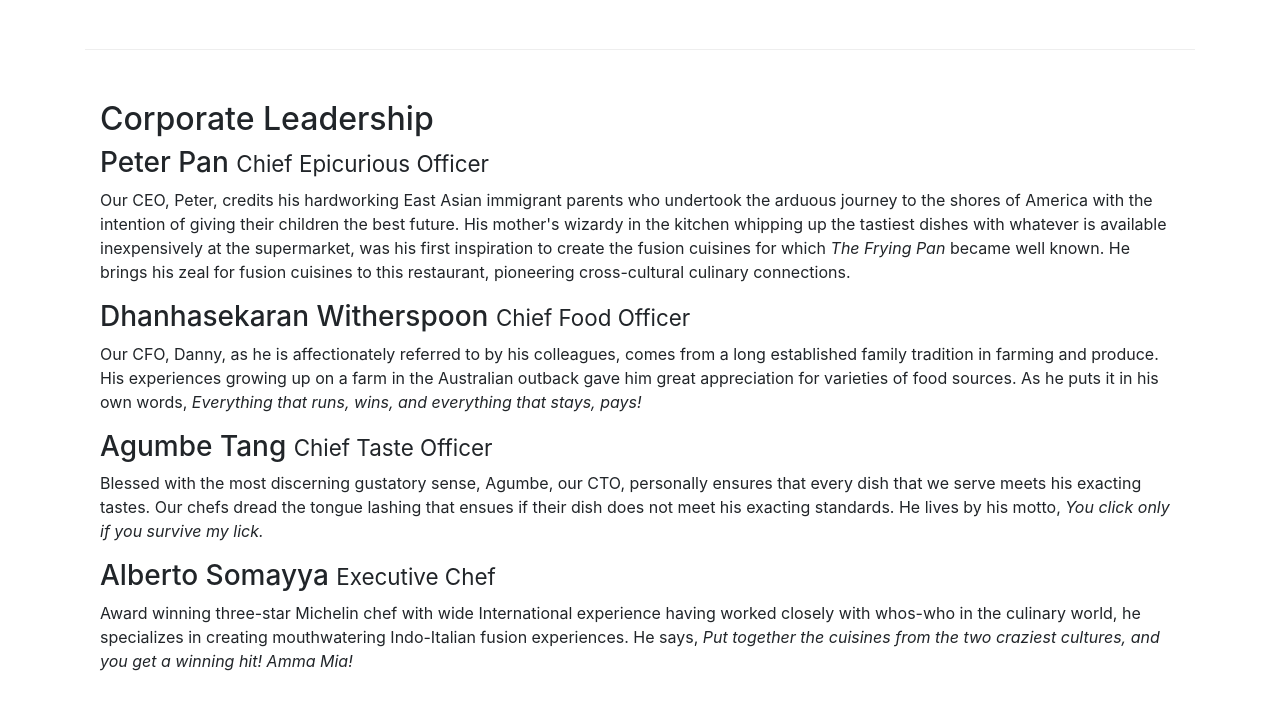
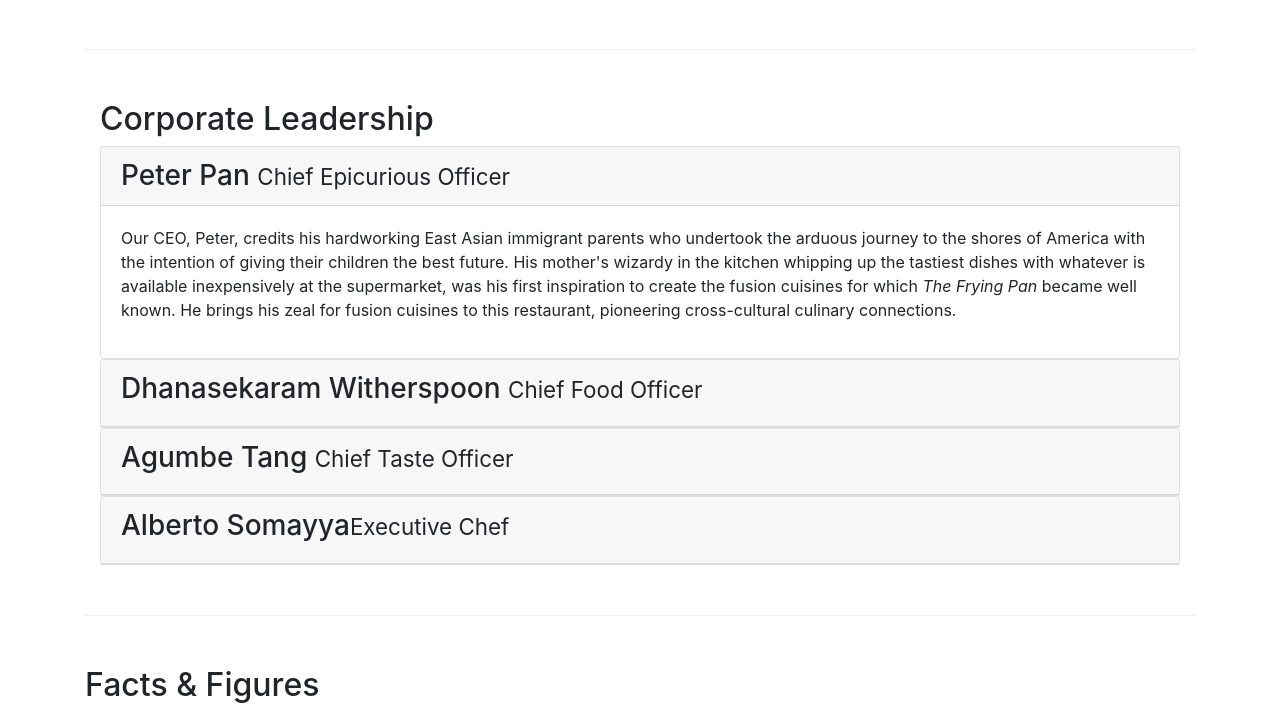
Before and after one commit to 18211a12a2/Samudrala_Restaurant, a website: page aboutus.html in a window 1280 px wide. Shown: the part 922-1632 px from the top of the page. Drawn offline with nearby package versions, Linux system fonts and the light colour scheme.

Commit message:
accordion

```diff
--- a/aboutus.html
+++ b/aboutus.html
@@ -105,20 +105,78 @@
 
 
         <div  class="row row-content">
-            <div class="col-12 col-sm-12 ">
+            <div class="col-12">
                 <h2>Corporate Leadership</h2>
-                <h3>Peter Pan <small>Chief Epicurious Officer</small></h3>
+
+
+
+                <div id="accordion">
+                    <div class="card">
+                        <div class="card-header" role="tab" id="peterhead">
+                            <h3 class="mb-0">
+                                <a data-toggle="collapse" data-target="#peter">
+                                    Peter Pan <small>Chief Epicurious Officer</small>
+                                </a>
+                            </h3>
+                        </div>
+                        <div class="collapse show" id="Peter" data-parent="#accordion">
+                            <div class="card-body">
                                 <p class="d-none d-sm-block">Our CEO, Peter, credits his hardworking East Asian immigrant parents who undertook the arduous journey to the shores of America with the intention of giving their children the best future. His mother's wizardy in the kitchen whipping up the tastiest dishes with whatever is available inexpensively at the supermarket, was his first inspiration to create the fusion cuisines for which <em>The Frying Pan</em> became well known. He brings his zeal for fusion cuisines to this restaurant, pioneering cross-cultural culinary connections.</p>
-                <h3>Dhanhasekaran Witherspoon <small>Chief Food Officer</small></h3>
+                            </div>
+                        </div>
+                    </div>
+                    <div class="card">
+                        <div class="card-header" role="tab" id="dannyhead">
+                            <h3 class="mb-0">
+                                <a data-toggle="collapse" data-target="#danny">
+                                    <h3>Dhanasekaram Witherspoon <small>Chief Food Officer</small>
+                                </a>
+                            </h3>
+                        </div>
+                        <div class="collapse" id="danny" data-parent="#accordion">
+                            <div class="card-body">
                                 <p class="d-none d-sm-block">Our CFO, Danny, as he is affectionately referred to by his colleagues, comes from a long established family tradition in farming and produce. His experiences growing up on a farm in the Australian outback gave him great appreciation for varieties of food sources. As he puts it in his own words, <em>Everything that runs, wins, and everything that stays, pays!</em></p>
+                            </div>
+                        </div>
+                    </div>
+                    <div class="card">
+                        <div class="card-header" role="tab" id="agumbehead">
+                            <h3 class="mb-0">
+                                <a data-toggle="collapse" data-target="#agumbe">
                                     <h3>Agumbe Tang <small>Chief Taste Officer</small></h3>
+                                </a>
+                            </h3>
+                        </div>
+                        <div class="collapse" id="agumbe" data-parent="#accordion">
+                            <div class="card-body">
                                 <p class="d-none d-sm-block">Blessed with the most discerning gustatory sense, Agumbe, our CTO, personally ensures that every dish that we serve meets his exacting tastes. Our chefs dread the tongue lashing that ensues if their dish does not meet his exacting standards. He lives by his motto, <em>You click only if you survive my lick.</em></p>
-                <h3>Alberto Somayya <small>Executive Chef</small></h3>
+                            </div>
+                        </div>
+                    </div>
+
+                    <div class="card">
+                        <div class="card-header" role="tab" id="albertohead">
+                            <h3 class="mb-0">
+                                <a data-toggle="collapse" data-target="#alberto">
+                                    <h3>Alberto Somayya<small>Executive Chef</small></h3>
+                                </a>
+                            </h3>
+                        </div>
+                        <div class="collapse" id="alberto" data-parent="#accordion">
+                            <div class="card-body">
                                 <p class="d-none d-sm-block">Award winning three-star Michelin chef with wide International experience having worked closely with whos-who in the culinary world, he specializes in creating mouthwatering Indo-Italian fusion experiences. He says, <em>Put together the cuisines from the two craziest cultures, and you get a winning hit! Amma Mia!</em></p>
                             </div>
                         </div>
+                    </div>
+                </div>
+
+
+
+
+            </div>
+       </div>
        <div class="row row-content">
-        <div class="col-12 col-sm-9">
+
         <h2>Facts &amp; Figures</h2>
         <div class="table-responsive">
             <table class="table table-striped">
@@ -209,6 +267,9 @@
            </div>
         </div>
     </footer>
+    <script src="node_modules/jquery/dist/jquery.slim.min.js"></script>
+    <script src="node_modules/popper.js/dist/umd/popper.min.js"></script>
+    <script src="node_modules/bootstrap/dist/js/bootstrap.min.js"></script>
 
 </body>
 
--- a/css/styles.css
+++ b/css/styles.css
@@ -43,3 +43,10 @@ body{
 .bg-primary{
     color: rgb(211, 207, 3);
 }
+
+.tab-content {
+    border-left: 1px solid #ddd;
+    border-right: 1px solid #ddd;
+    border-bottom: 1px solid #ddd;
+    padding: 10px;
+}
```
Also changed, not shown: index.html (+1 -0 lines). Lines whose indentation alone changed are shown as unchanged.
